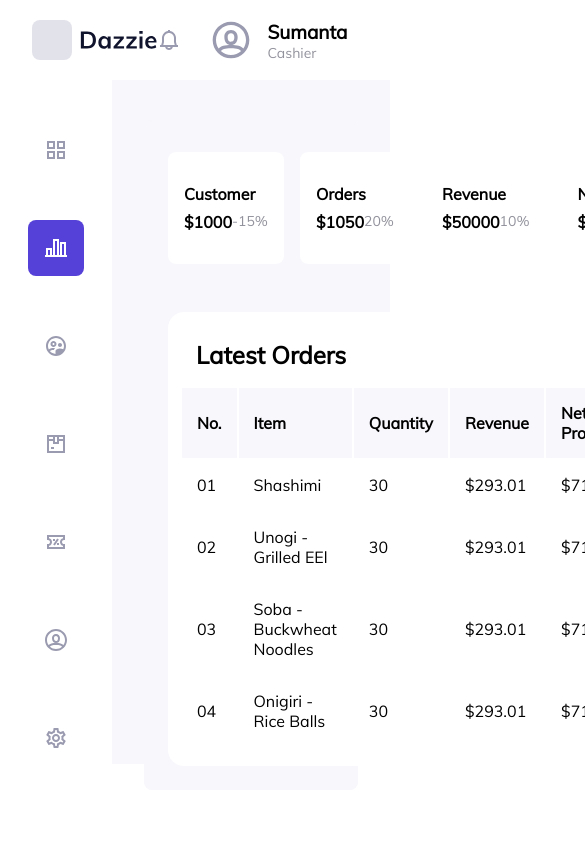
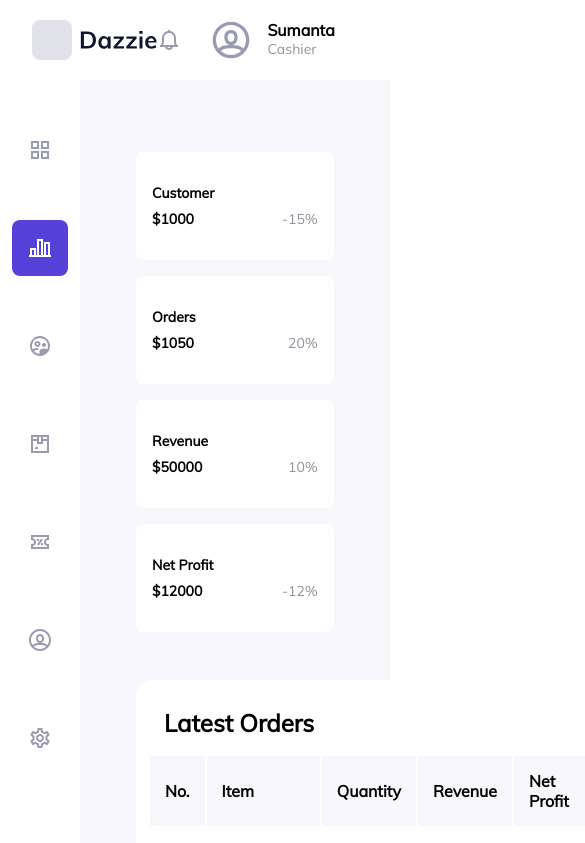
Before and after one commit to Brajesh825/Dazzilie-WebApp, a React (Create React App) app: page /analytics in a window 390 px wide. Shown: the top 843 px of the page, 585 px wide, since content can reach past the window. Built offline with nearby package versions, Linux system fonts and the light colour scheme.

Commit message:
added Mobile responsiveness

```diff
--- a/package.json
+++ b/package.json
@@ -2,6 +2,7 @@
   "name": "dazzlie-app",
   "version": "0.1.0",
   "private": true,
+  "homepage": "http://brajesh825.github.io/dazzilie-app",
   "dependencies": {
     "@coreui/react": "^4.3.1",
     "@testing-library/jest-dom": "^5.16.5",
--- a/src/App.js
+++ b/src/App.js
@@ -7,7 +7,7 @@ import Analytics from "./screen/Analytics/Analytics";
 
 function App() {
   return (
-    <BrowserRouter>
+    <BrowserRouter basename={process.env.PUBLIC_URL} >
       <Header />
       <SideBar />
       <Routes>
--- a/src/_base.scss
+++ b/src/_base.scss
@@ -20,3 +20,19 @@ $font-size-m-l : 2rem;
 $font-size-l : 2.25rem;
 $font-size-v-l : 3rem;
 $font-size-x-l : 4.5rem;
+
+$very-small: 400px;
+$small: 520px;
+$medium: 780px;
+$large: 980px;
+$very-large: 1440px;
+
+.smth {
+  //some CSS
+  @media screen and (max-width: $small) {
+    //do Smth
+  }
+  @media screen and (min-width: $medium) {
+    //do Smth
+  }
+}
--- a/src/_index.scss
+++ b/src/_index.scss
@@ -1,42 +1,53 @@
 @import "./base.scss";
 
 @font-face {
-  font-family: 'Mulish';
-  src: url('./fonts/Mulish-Regular.ttf');
+  font-family: "Mulish";
+  src: url("./fonts/Mulish-Regular.ttf");
 }
 
-body{
+body {
   margin: 0;
   padding: 0;
 }
-*{
+* {
   margin: 0;
   padding: 0;
-  font-family: 'Mulish';
+  font-family: "Mulish";
 }
-#root{
+#root {
   width: 100vw;
   height: 100vh;
 }
-a{
+a {
   text-decoration: none;
 }
 
-h3{
-  font-size: $font-size-s-m ; // 19px
+h3 {
+  font-size: $font-size-s-m; // 19px
+
+  @media screen and (max-width: $small) {
+    font-size: $font-size-s;
+  }
 }
 
-h4{
-  font-size: $font-size-s ; // 16px
+h4 {
+  font-size: $font-size-s; // 16px
+  @media screen and (max-width: $small) {
+    font-size: $font-size-v-s;
+  }
 }
 
-p{
+p {
   font-size: $font-size-v-s; // 14px
   color: $text-color-tertiary;
 }
-.container{
+.container {
   margin-left: 7rem;
   height: calc(100vh - 10rem);
   padding: 40px 32px;
+  height: auto;
   background-color: $bg-color-tertiary;
+  @media screen and (max-width: $small) {
+    margin-left: 5rem;
+  }
 }
--- a/src/components/Analytic/AnalyticList/analyticList.scss
+++ b/src/components/Analytic/AnalyticList/analyticList.scss
@@ -5,4 +5,15 @@
     grid-template-columns: repeat(4, 1fr);
     grid-gap: 1rem;
     margin: 0.5rem 0;
+    @media screen and (min-width: $very-large) {
+      grid-template-columns: repeat(4, 1fr);
+    }
+
+    @media screen and (max-width: $medium) {
+      grid-template-columns: repeat(2, 1fr);
+    }
+
+    @media screen and (max-width: $very-small) {
+      grid-template-columns: repeat(1, 1fr);
+    }
   }
--- a/src/components/Food/Item/item.scss
+++ b/src/components/Food/Item/item.scss
@@ -1,22 +1,22 @@
 @import "../../../base.scss";
 
-
-.menuItem{
+.menuItem {
   padding: 2rem;
   justify-content: center;
   border: 1px solid $border-color-primary;
   max-height: 320px;
+  border-radius: 1rem;
 
-    .imageContainer{
+  .imageContainer {
     border-radius: 1rem;
     overflow: hidden;
     max-height: 280px;
   }
-    img{
+  img {
     width: 100%;
     height: 100%;
   }
-    .itemInfo{
+  .itemInfo {
     margin-top: 0.5rem;
   }
 }
--- a/src/components/Food/Menu/menu.scss
+++ b/src/components/Food/Menu/menu.scss
@@ -1,9 +1,21 @@
 @import "../../../base.scss";
 
-.menuItems{
-    display: grid;
-    grid-template-columns: repeat(3, 1fr);
-    grid-gap: 1rem;
-    margin: 0.5rem 0;
+.menuItems {
+  display: grid;
+  grid-template-columns: repeat(3, 1fr);
+  grid-gap: 1rem;
+  margin: 0.5rem 0;
+
+  @media screen and (min-width: $very-large) {
+    grid-template-columns: repeat(4, 1fr);
+  }
+
+  @media screen and (max-width: $medium) {
+    grid-template-columns: repeat(2, 1fr);
+  }
+
+  @media screen and (max-width: $small) {
+    grid-template-columns: repeat(1, 1fr);
+  }
 
 }
--- a/src/components/SideBar/sidebar.scss
+++ b/src/components/SideBar/sidebar.scss
@@ -1,6 +1,10 @@
 @import "../../base.scss";
 
 .sidebar {
+
+  @media screen and (max-width: $small) {
+    width: 5rem;
+  }
   position: fixed;
   top: 5rem;
   width: 7rem;
--- a/src/screen/Dashboard/dashboard.scss
+++ b/src/screen/Dashboard/dashboard.scss
@@ -7,4 +7,9 @@
   background-color: $color-white;
   border-radius: 0.5rem;
   padding: 1.5rem;
+
+  @media screen and (max-width: $small) {
+    padding: 1.5rem 1rem;
+  }
+
 }
```
Lines whose indentation alone changed are shown as unchanged.
